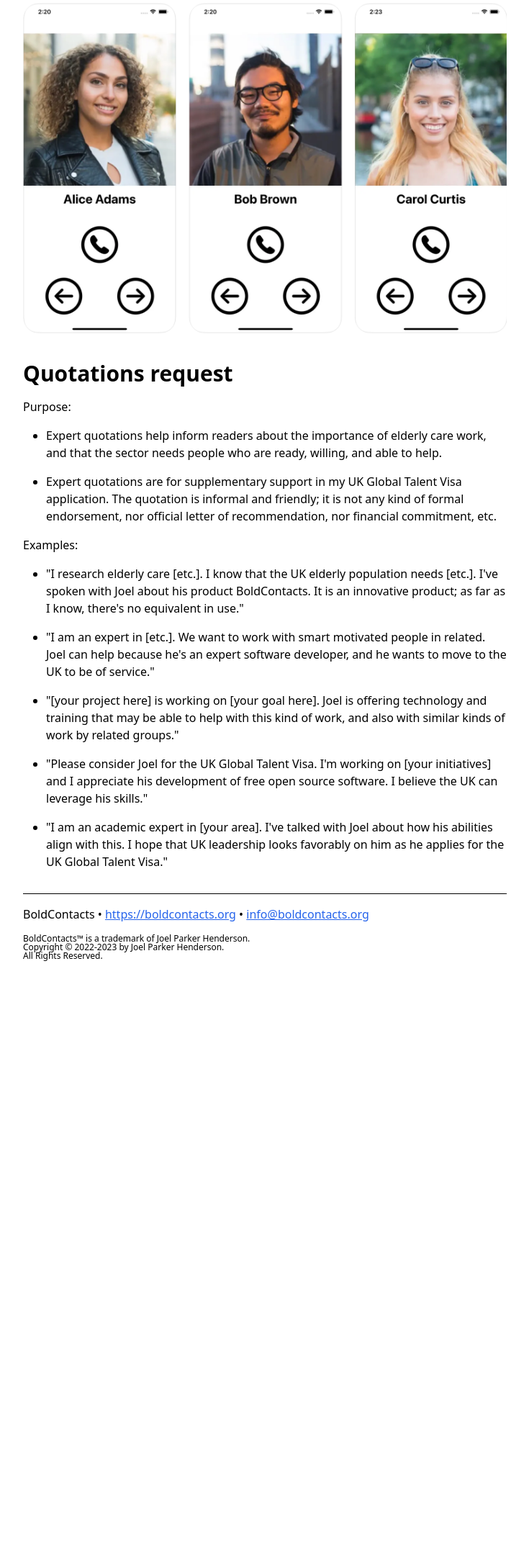
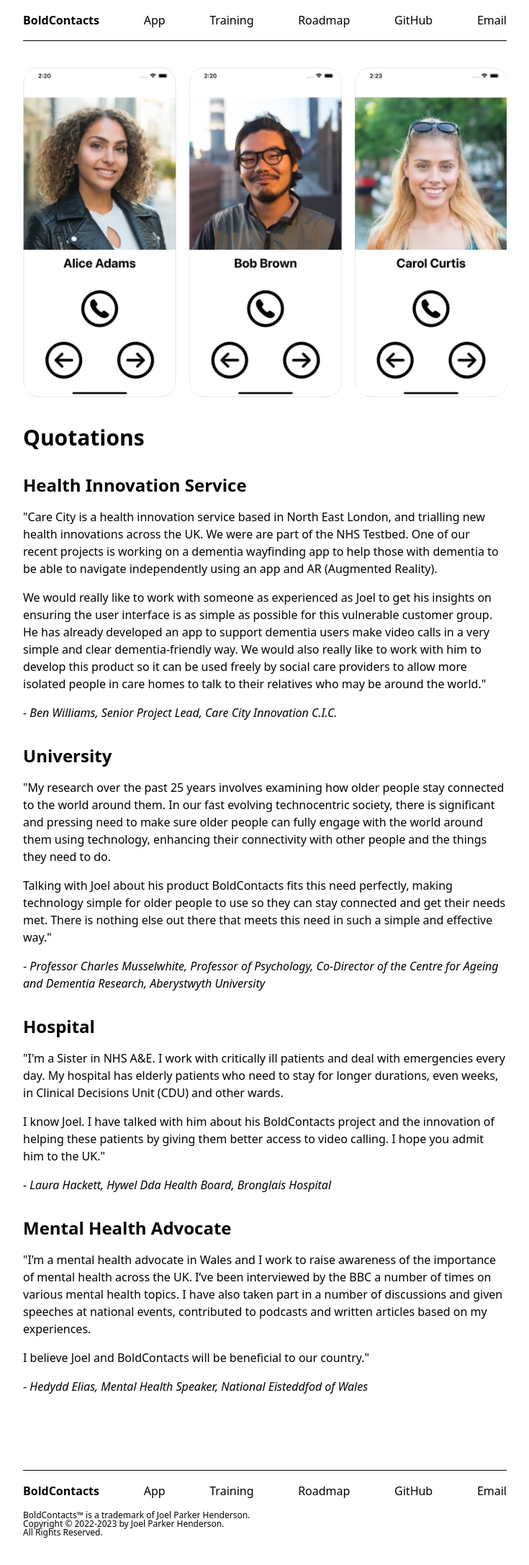
Before and after one commit to BoldContacts/boldcontacts-site-as-sveltekit, a SvelteKit app: page /quotations in a window 1280 px wide. Shown: the top 2174 px of the page at 72% size, without its empty margins (272-1007 px from the left). Before the commit the page ends 1398 px from the top, so only its background shows below. Built offline with nearby package versions, Linux system fonts and the light colour scheme.

Commit message:
Add header and footer

```diff
--- a/src/app.postcss
+++ b/src/app.postcss
@@ -29,4 +29,10 @@
 }
 
 @tailwind components;
-@tailwind utilities
+@tailwind utilities;
+
+@layer components {
+  .nav-a {
+    @apply text-black no-underline;
+  }
+}
--- a/src/routes/+layout.svelte
+++ b/src/routes/+layout.svelte
@@ -1,12 +1,28 @@
 <script>import "../app.postcss";</script>
 
 <div class="max-w-6xl m-auto">
-    <header></header>
+    <header class="max-w-2xl m-auto border-b border-black mb-8 py-4">
+        <nav class="flex justify-between">
+            <a class="nav-a" href="/"><b>BoldContacts</b></a>
+            <a class="nav-a" href="https://apps.apple.com/us/app/boldcontacts/id6443335501">App</a>
+            <a class="nav-a" href="/training">Training</a>
+            <a class="nav-a" href="/roadmap">Roadmap</a>
+            <a class="nav-a" href="https://github.com/boldcontacts">GitHub</a>
+            <a class="nav-a" href="mailto:info@boldcontacts.org">Email</a>
+        </nav>
+    </header>
     <main class="mx-8">
         <slot></slot>
     </main>
     <footer class="max-w-2xl m-auto border-t border-black my-8 py-4">
-        BoldContacts &bull; <a href="https://boldcontacts.org">https://boldcontacts.org</a> &bull; <a href="info@boldcontacts.org">info@boldcontacts.org</a>
+        <nav class="flex justify-between">
+            <a class="nav-a" href="/"><b>BoldContacts</b></a>
+            <a class="nav-a" href="https://apps.apple.com/us/app/boldcontacts/id6443335501">App</a>
+            <a class="nav-a" href="/training">Training</a>
+            <a class="nav-a" href="/roadmap">Roadmap</a>
+            <a class="nav-a" href="https://github.com/boldcontacts">GitHub</a>
+            <a class="nav-a" href="mailto:info@boldcontacts.org">Email</a>
+        </nav>
         <p class="text-xs leading-3">
             BoldContacts™ is a trademark of Joel Parker Henderson.
             <br>Copyright © 2022-2023 by Joel Parker Henderson.
--- a/src/routes/+page.svelte
+++ b/src/routes/+page.svelte
@@ -6,15 +6,11 @@
 
 <p><a href="https://apps.apple.com/us/app/boldcontacts/id6443335501">BoldContacts on Apple App Store is now free!</a></p>
 
-<p><a href="/uk-global-talent-visa">UK Global Talent Visa - please help if you can.</a></p>
+<p><a href="/uk-global-talent-visa">UK Global Talent Visa - please help if you can</a></p>
 
-<p><a href="/roadmap">BoldContacts roadmap of feature requests.</a></p>
+<p><a href="/skill-space">Skill space is a work in progress</a></p>
 
-<p><a href="/training">Training is 100% free via video or in-person.</a></p>
-
-<p><a href="/skill-space">Skill space is a work in progress.</a></p>
-
-<p><a href="/ui-ux-design-journey">UI/UX design journey.</a></p>
+<p><a href="/ui-ux-design-journey">UI/UX design journey</a></p>
 
 
 <h2>What is BoldContacts?</h2>
@@ -164,15 +160,4 @@
 
 -->
 
-
-<h2>Legal</h2>
-
-<p>BoldContacts™ is a trademark of Joel Parker Henderson.</p>
-
-<p>Copyright © 2022-2023 by Joel Parker Henderson.</p>
-
-<p>The purpose of the trademark and copyright is to help protect the app and its users from identity theft, or fraud, or hacking.</p>
-
-<p>The app saves brief anonymous usage data in your "Documents" directory in a file named "BoldContacts.txt". The data is for diagnostics and disability assistance.</p>
-
 </div>
--- /dev/null
+++ b/src/routes/legal/+page.svelte
@@ -0,0 +1,17 @@
+<div class="max-w-2xl m-auto">
+
+<h1>Legal</h1>
+
+<p>BoldContacts™ is a trademark of Joel Parker Henderson.</p>
+
+<p>Copyright © 2022-2023 by Joel Parker Henderson.</p>
+
+<p>All Rights Reserved.</p>
+
+<p>BoldContacts source code license is GPL-2.0, GPL-3.0, or contact us for more.</p>
+
+<p>The purpose of the trademark, copyright, rights, and license is to help protect people from identity theft, or malware, or fraud, or hacking.</p>
+
+<p>The app saves brief anonymous usage data in your "Documents" directory in a file named "BoldContacts.txt". The data is for diagnostics and disability assistance.</p>
+
+</div>
--- /dev/null
+++ b/src/routes/quotations-purpose/+page.svelte
@@ -0,0 +1,33 @@
+<div class="max-w-2xl m-auto">
+
+<img src="/assets/screenshot.png" alt="Screenshot gallery of BoldContacts on an iPhone" loading="lazy">
+
+<h1>Quotations request</h1>
+
+<p>Purpose:</p>
+
+<ul>
+
+    <li>Expert quotations help inform readers about the importance of elderly care work, and that the sector needs people who are ready, willing, and able to help.</li>
+
+    <li>Expert quotations are for supplementary support in my UK Global Talent Visa application. The quotation is informal and friendly; it is not any kind of formal endorsement, nor official letter of recommendation, nor financial commitment, etc.</li>
+
+</ul>
+
+<p>Examples:</p>
+
+<ul>
+
+    <li>"I research elderly care [etc.]. I know that the UK elderly population needs [etc.]. I've spoken with Joel about his product BoldContacts. It is an innovative product; as far as I know, there's no equivalent in use."</li>
+
+    <li>"I am an expert in [etc.]. We want to work with smart motivated people in related. Joel can help because he's an expert software developer, and he wants to move to the UK to be of service."</li>
+
+    <li>"[your project here] is working on [your goal here]. Joel is offering technology and training that may be able to help with this kind of work, and also with similar kinds of work by related groups."</li>
+
+    <li>"Please consider Joel for the UK Global Talent Visa. I'm working on [your initiatives] and I appreciate his development of free open source software. I believe the UK can leverage his skills."</li>
+
+    <li>"I am an academic expert in [your area]. I've talked with Joel about how his abilities align with this. I hope that UK leadership looks favorably on him as he applies for the UK Global Talent Visa."</li>
+
+</ul>
+
+</div>
--- a/src/routes/quotations/+page.svelte
+++ b/src/routes/quotations/+page.svelte
@@ -1,33 +1,33 @@
 <div class="max-w-2xl m-auto">
 
-<img src="/assets/screenshot.png" alt="Screenshot gallery of BoldContacts on an iPhone" loading="lazy">
+    <img src="/assets/screenshot.png" alt="Screenshot gallery of BoldContacts on an iPhone" loading="lazy">
 
-<h1>Quotations request</h1>
+    <h1>Quotations</h1>
 
-<p>Purpose:</p>
 
-<ul>
+    <h2>Health Innovation Service</h2>
 
-    <li>Expert quotations help inform readers about the importance of elderly care work, and that the sector needs people who are ready, willing, and able to help.</li>
+    <blockquote><p>"Care City is a health innovation service based in North East London, and trialling new health innovations across the UK. We were are part of the NHS Testbed. One of our recent projects is working on a dementia wayfinding app to help those with dementia to be able to navigate independently using an app and AR (Augmented Reality).</p><p>We would really like to work with someone as experienced as Joel to get his insights on ensuring the user interface is as simple as possible for this vulnerable customer group. He has already developed an app to support dementia users make video calls in a very simple and clear dementia-friendly way. We would also really like to work with him to develop this product so it can be used freely by social care providers to allow more isolated people in care homes to talk to their relatives who may be around the world."</p></blockquote>
+    - <cite>Ben Williams, Senior Project Lead, Care City Innovation C.I.C.</cite>
 
-    <li>Expert quotations are for supplementary support in my UK Global Talent Visa application. The quotation is informal and friendly; it is not any kind of formal endorsement, nor official letter of recommendation, nor financial commitment, etc.</li>
 
-</ul>
+    <h2>University</h2>
 
-<p>Examples:</p>
+    <blockquote><p>"My research over the past 25 years involves examining how older people stay connected to the world around them. In our fast evolving technocentric society, there is significant and pressing need to make sure older people can fully engage with the world around them using technology, enhancing their connectivity with other people and the things they need to do.</p><p>Talking with Joel about his product BoldContacts fits this need perfectly, making technology simple for older people to use so they can stay connected and get their needs met. There is nothing else out there that meets this need in such a simple and effective way."</p></blockquote>
+    - <cite>Professor Charles Musselwhite, Professor of Psychology, Co-Director of the Centre for Ageing and Dementia Research, Aberystwyth University</cite>
 
-<ul>
 
-    <li>"I research elderly care [etc.]. I know that the UK elderly population needs [etc.]. I've spoken with Joel about his product BoldContacts. It is an innovative product; as far as I know, there's no equivalent in use."</li>
+    <h2>Hospital</h2>
 
-    <li>"I am an expert in [etc.]. We want to work with smart motivated people in related. Joel can help because he's an expert software developer, and he wants to move to the UK to be of service."</li>
+    <blockquote><p>"I'm a Sister in NHS A&E. I work with critically ill patients and deal with emergencies every day. My hospital has elderly patients who need to stay for longer durations, even weeks, in Clinical Decisions Unit (CDU) and other wards.</p><p>I know Joel. I have talked with him about his BoldContacts project and the innovation of helping these patients by giving them better access to video calling. I hope you admit him to the UK."</p></blockquote>
+    - <cite>Laura Hackett, Hywel Dda Health Board, Bronglais Hospital</cite>
 
-    <li>"[your project here] is working on [your goal here]. Joel is offering technology and training that may be able to help with this kind of work, and also with similar kinds of work by related groups."</li>
 
-    <li>"Please consider Joel for the UK Global Talent Visa. I'm working on [your initiatives] and I appreciate his development of free open source software. I believe the UK can leverage his skills."</li>
+    <h2>Mental Health Advocate</h2>
 
-    <li>"I am an academic expert in [your area]. I've talked with Joel about how his abilities align with this. I hope that UK leadership looks favorably on him as he applies for the UK Global Talent Visa."</li>
-
-</ul>
+    <blockquote><p>"I’m a mental health advocate in Wales and I work to raise awareness of the importance of mental health across the UK. I’ve been interviewed by the BBC a number of times on various mental health topics. I have also taken part in a number of discussions and given speeches at national events, contributed to podcasts and written articles based on my experiences.</p><p>I believe Joel and BoldContacts will be beneficial to our country."</p></blockquote>
+    - <cite>Hedydd Elias, Mental Health Speaker, National Eisteddfod of Wales</cite>
 
 </div>
+
+<br><br><br><!-- todo: delete this line -->
--- a/src/routes/recommendations/+page.svelte
+++ /dev/null
@@ -1,33 +0,0 @@
-<div class="max-w-2xl m-auto">
-
-    <img src="/assets/screenshot.png" alt="Screenshot gallery of BoldContacts on an iPhone" loading="lazy">
-
-    <h1>Recommendations</h1>
-
-
-    <h2>Health Innovation Service</h2>
-
-    <blockquote><p>"Care City is a health innovation service based in North East London, and trialling new health innovations across the UK. We were are part of the NHS Testbed. One of our recent projects is working on a dementia wayfinding app to help those with dementia to be able to navigate independently using an app and AR (Augmented Reality).</p><p>We would really like to work with someone as experienced as Joel to get his insights on ensuring the user interface is as simple as possible for this vulnerable customer group. He has already developed an app to support dementia users make video calls in a very simple and clear dementia-friendly way. We would also really like to work with him to develop this product so it can be used freely by social care providers to allow more isolated people in care homes to talk to their relatives who may be around the world."</p></blockquote>
-    - <cite>Ben Williams, Senior Project Lead, Care City Innovation C.I.C.</cite>
-
-
-    <h2>University</h2>
-
-    <blockquote><p>"My research over the past 25 years involves examining how older people stay connected to the world around them. In our fast evolving technocentric society, there is significant and pressing need to make sure older people can fully engage with the world around them using technology, enhancing their connectivity with other people and the things they need to do.</p><p>Talking with Joel about his product BoldContacts fits this need perfectly, making technology simple for older people to use so they can stay connected and get their needs met. There is nothing else out there that meets this need in such a simple and effective way."</p></blockquote>
-    - <cite>Professor Charles Musselwhite, Professor of Psychology, Co-Director of the Centre for Ageing and Dementia Research, Aberystwyth University</cite>
-
-
-    <h2>Hospital</h2>
-
-    <blockquote><p>"I'm a Sister in NHS A&E. I work with critically ill patients and deal with emergencies every day. My hospital has elderly patients who need to stay for longer durations, even weeks, in Clinical Decisions Unit (CDU) and other wards.</p><p>I know Joel. I have talked with him about his BoldContacts project and the innovation of helping these patients by giving them better access to video calling. I hope you admit him to the UK."</p></blockquote>
-    - <cite>Laura Hackett, Hywel Dda Health Board, Bronglais Hospital</cite>
-
-
-    <h2>Mental Health Advocate</h2>
-
-    <blockquote><p>"I’m a mental health advocate in Wales and I work to raise awareness of the importance of mental health across the UK. I’ve been interviewed by the BBC a number of times on various mental health topics. I have also taken part in a number of discussions and given speeches at national events, contributed to podcasts and written articles based on my experiences.</p><p>I believe Joel and BoldContacts will be beneficial to our country."</p></blockquote>
-    - <cite>Hedydd Elias, Mental Health Speaker, National Eisteddfod of Wales</cite>
-
-</div>
-
-<br><br><br><!-- todo: delete this line -->
```
